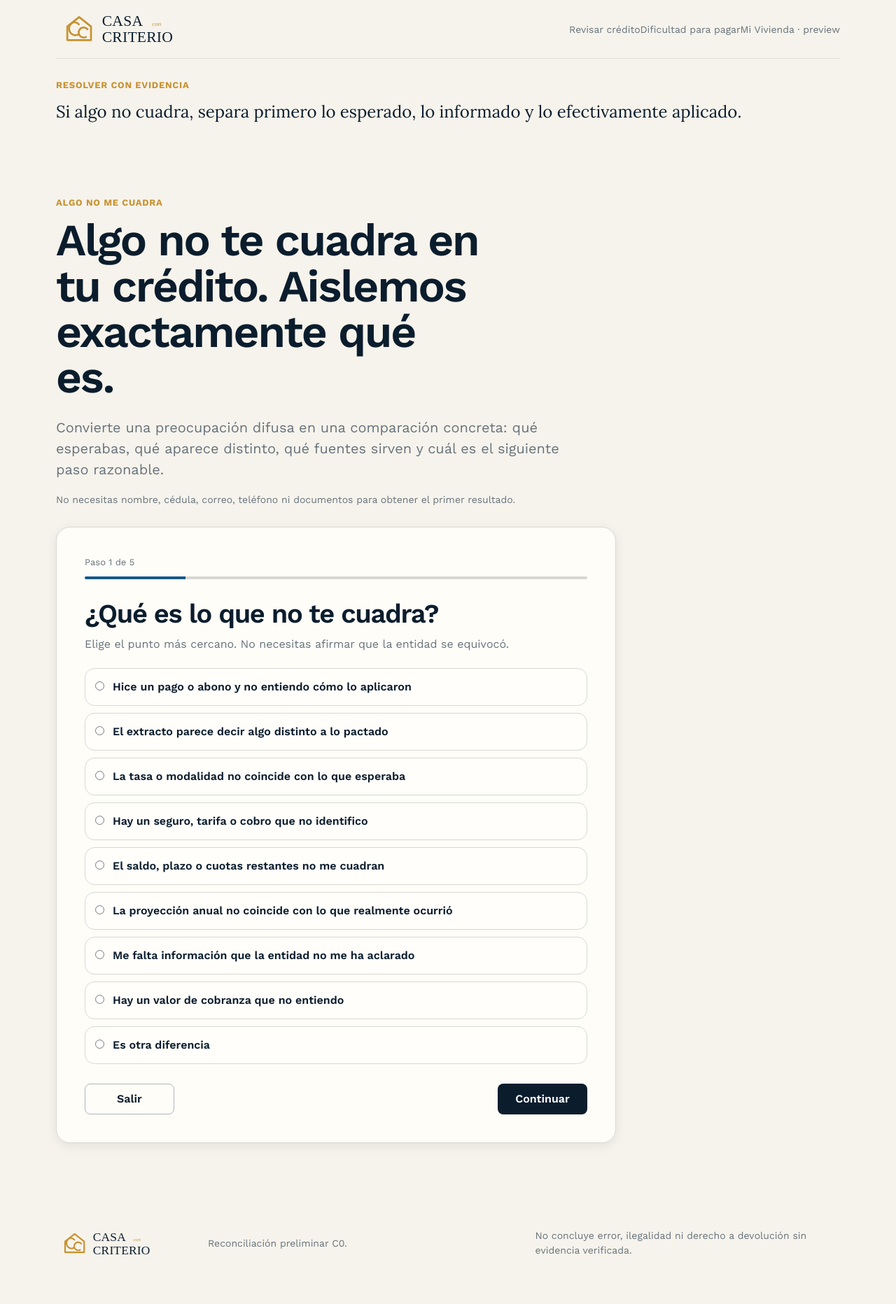
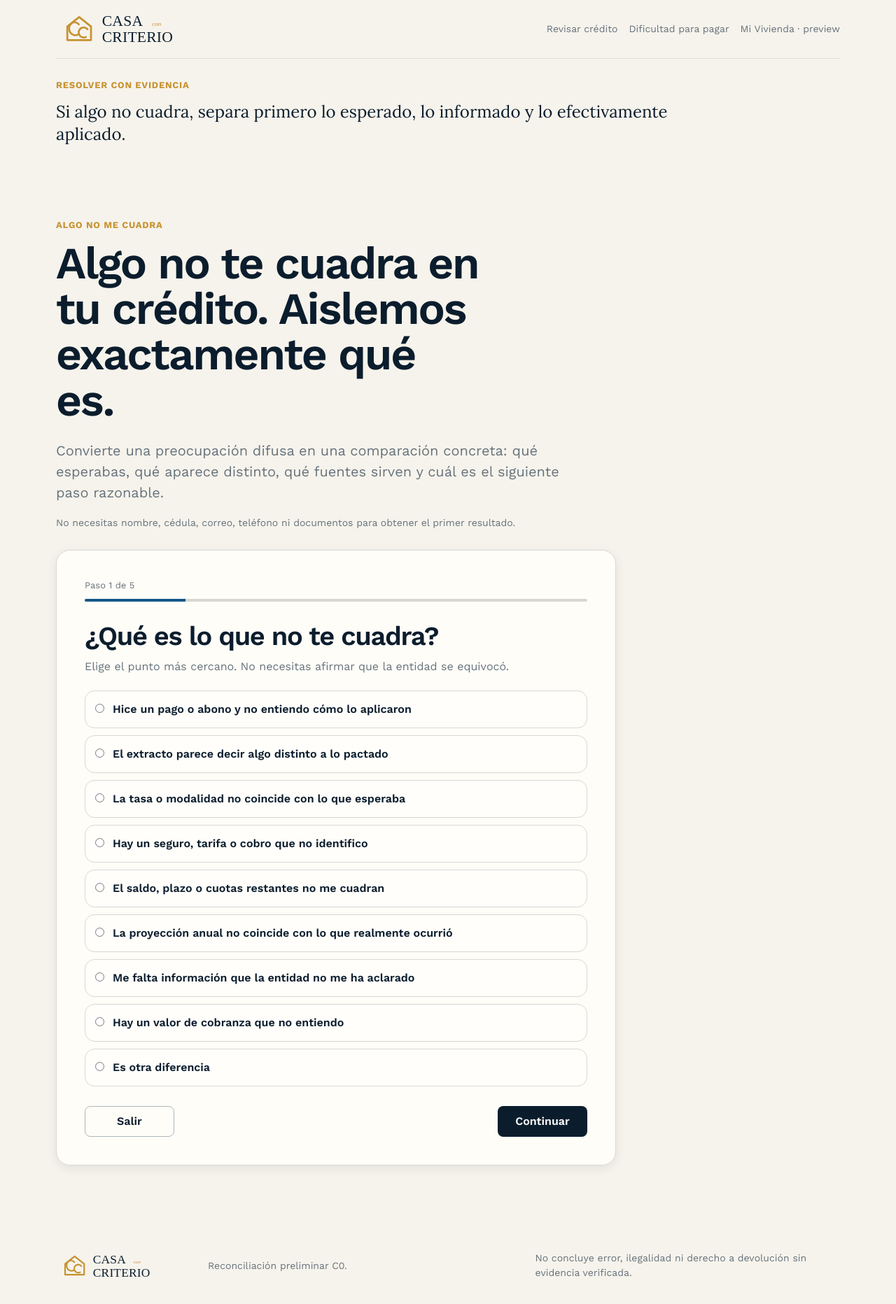
Before and after one commit to arendon7/VIVIENDA, a Next.js app: page /revisar-diferencia in a window 1280 px wide. Shown: the top 1864 px of the page at 70% size. Built offline with nearby package versions, Linux system fonts and the light colour scheme.

Commit message:
refactor(brand): unify reconciliation chrome

```diff
--- a/app/revisar-diferencia/page.tsx
+++ b/app/revisar-diferencia/page.tsx
@@ -1,33 +1,31 @@
-import { BrandLogo } from "@/components/brand/BrandLogo";
+import { ProductFooter, ProductHeader, ProductIntro } from "@/components/brand/ProductChrome";
 import { ReconciliationTool } from "./reconciliation-tool";
 
 export default function ReconciliationPage() {
   return (
     <>
-      <header className="shell site-header cc-site-header">
-        <a className="cc-brand-link" href="/" aria-label="Casa con Criterio · inicio">
-          <BrandLogo width={230} priority />
-        </a>
-        <nav aria-label="Revisión de diferencias">
-          <a className="nav-link" href="/revisar">Revisar crédito</a>
-          <a className="nav-link" href="/ayuda">Dificultad para pagar</a>
-          <a className="nav-link" href="/mi-vivienda">Mi Vivienda · preview</a>
-        </nav>
-      </header>
+      <ProductHeader
+        ariaLabel="Revisión de diferencias"
+        links={[
+          { href: "/revisar", label: "Revisar crédito" },
+          { href: "/ayuda", label: "Dificultad para pagar" },
+          { href: "/mi-vivienda", label: "Mi Vivienda · preview" },
+        ]}
+      />
       <main id="contenido">
-        <section className="shell" style={{ paddingTop: 28 }}>
-          <p className="eyebrow">Resolver con evidencia</p>
-          <p className="cc-commercial-line" style={{ marginTop: 0, marginBottom: 20 }}>
-            Si algo no cuadra, separa primero lo esperado, lo informado y lo efectivamente aplicado.
-          </p>
-        </section>
+        <ProductIntro
+          shell
+          eyebrow="Resolver con evidencia"
+          statement="Si algo no cuadra, separa primero lo esperado, lo informado y lo efectivamente aplicado."
+        />
         <ReconciliationTool />
       </main>
-      <footer className="shell site-footer cc-footer">
-        <BrandLogo width={185} />
-        <p>Reconciliación preliminar C0.</p>
-        <p>No concluye error, ilegalidad ni derecho a devolución sin evidencia verificada.</p>
-      </footer>
+      <ProductFooter
+        lines={[
+          "Reconciliación preliminar C0.",
+          "No concluye error, ilegalidad ni derecho a devolución sin evidencia verificada.",
+        ]}
+      />
     </>
   );
 }
```
